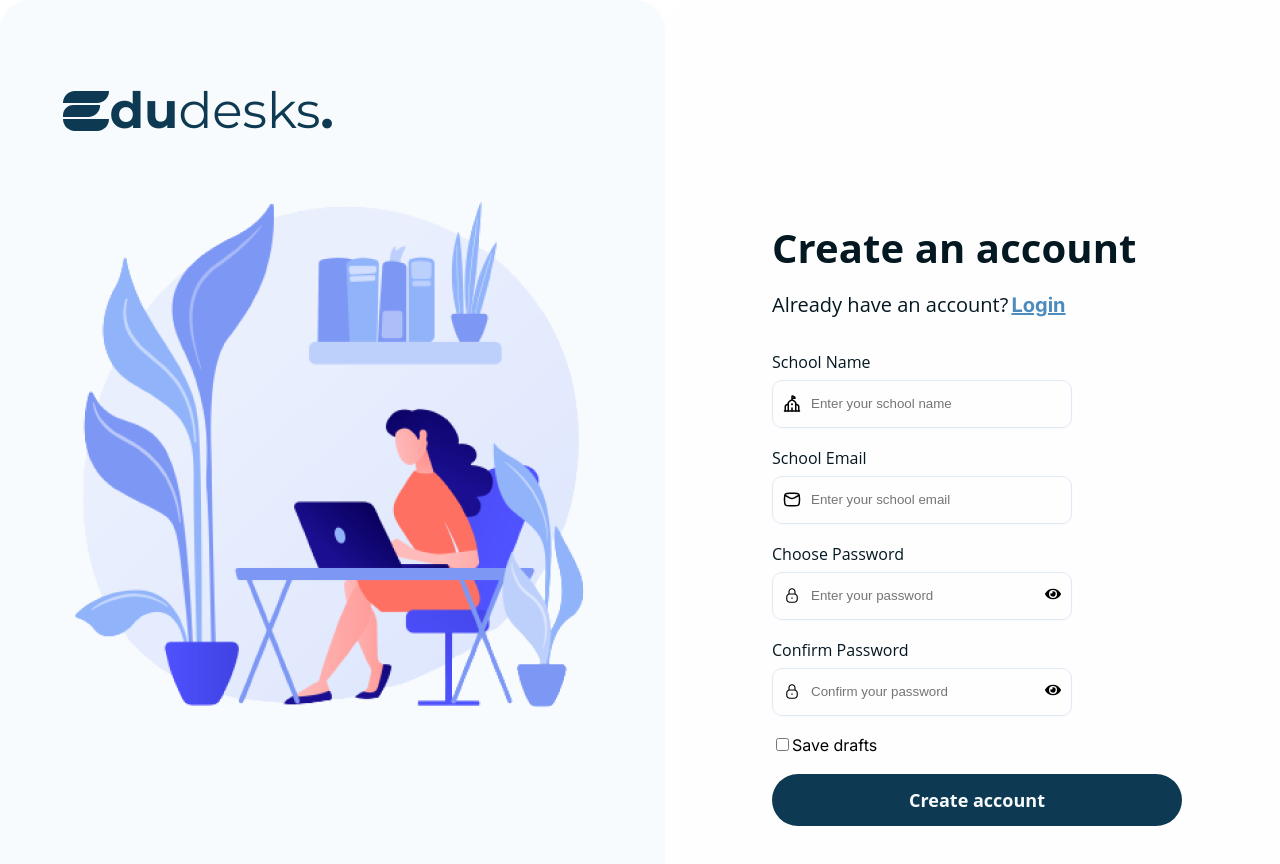
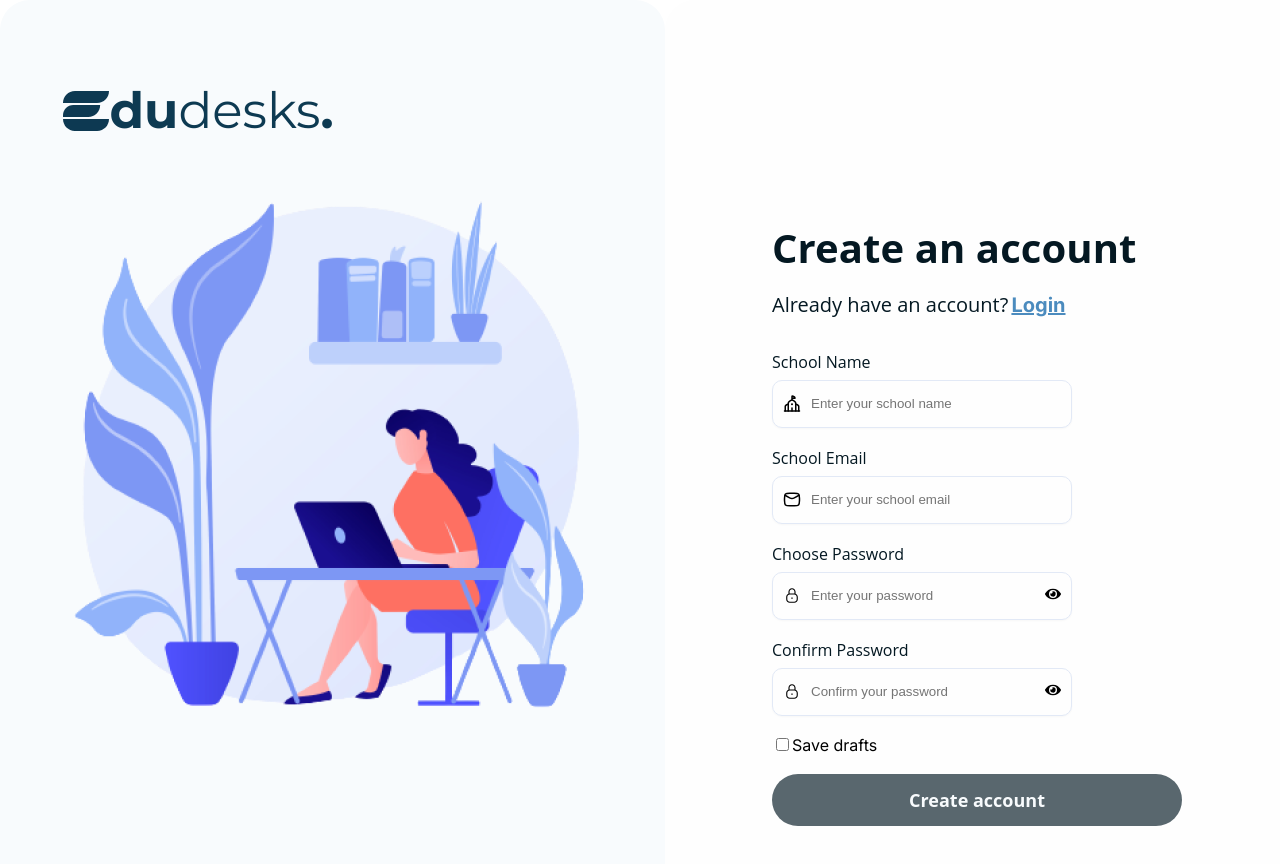
Before and after one commit to xerdin442/edtech-platform, a React (Vite) app in the folder client/: page / in a window 1280 px wide. Shown: the top 864 px of the page. Built offline with nearby package versions, Linux system fonts and the light colour scheme.

Commit message:
SignUp.css

```diff
--- a/client/src/css/SignUp.css
+++ b/client/src/css/SignUp.css
@@ -155,7 +155,7 @@ padding: 30px 63px;
     justify-content: center;
     align-items: center;
     border-radius: 33px;
-    background: rgba(0, 47, 73, 0.95);
+    background: #59676E;
     border: none;
     color: #F8FBFD;
     font-family: "Open Sans";
```
